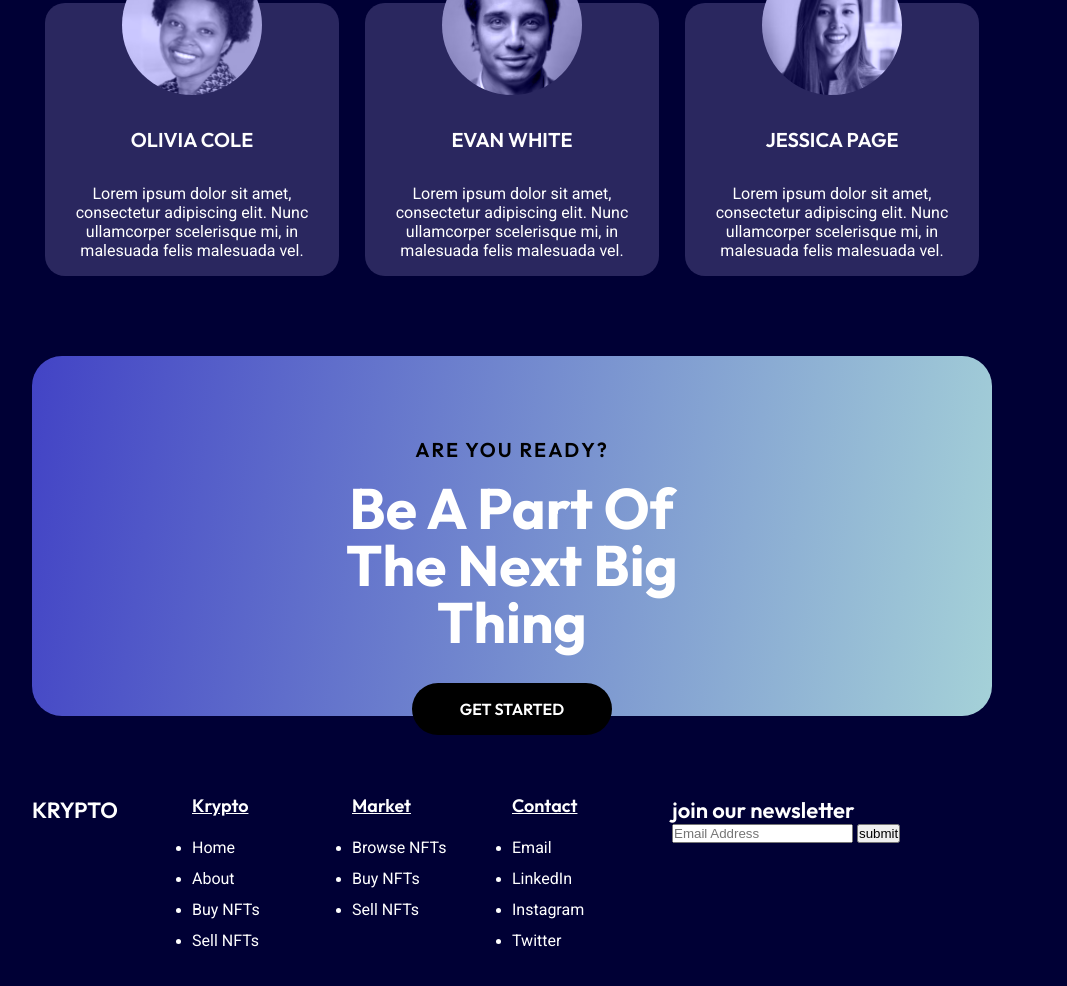
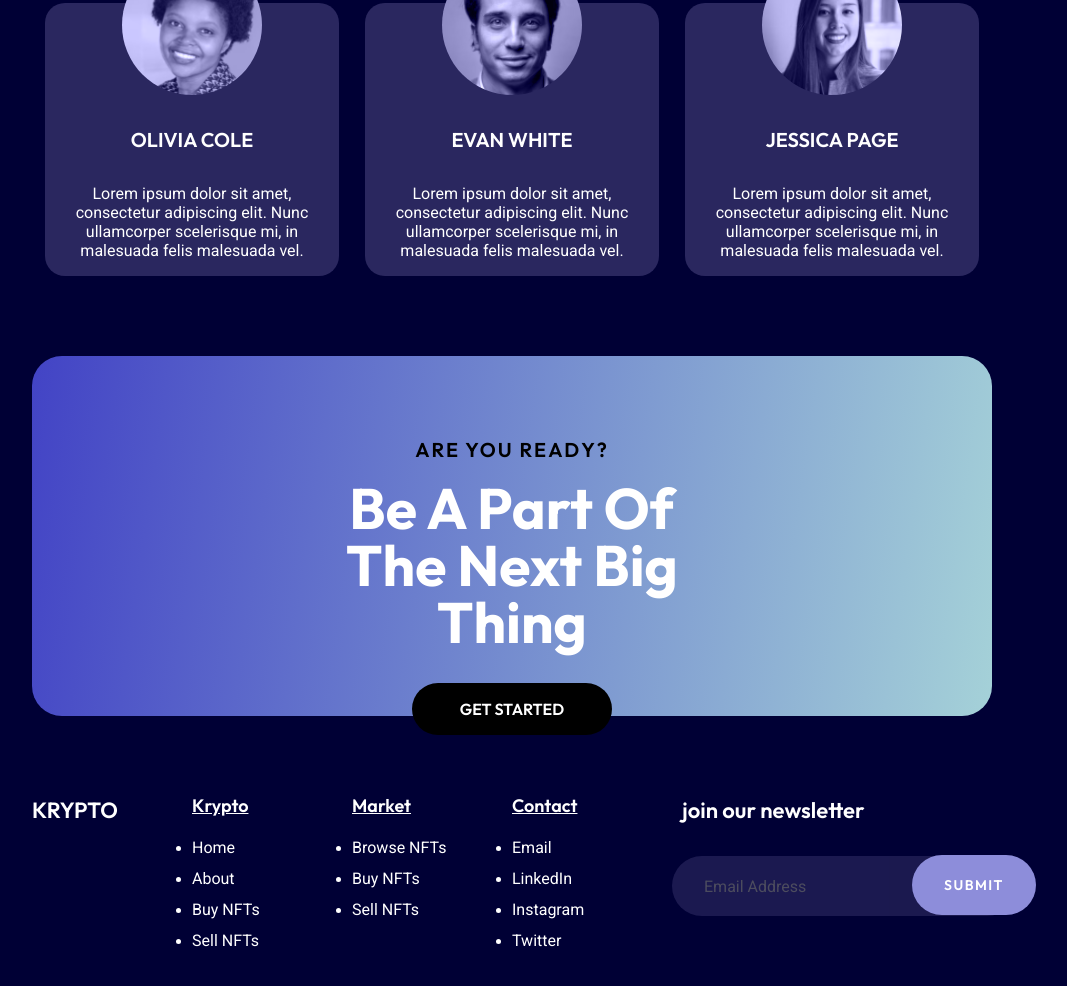
Before and after one commit to Wandonium/krypto-nfts, a plain HTML site: page index.html in a window 1280 px wide. Shown: the part 2352-3338 px from the top of the page, without its empty margins (128-1195 px from the left). Drawn offline with Linux system fonts and the light colour scheme.

Commit message:
Desktop version complete. Moving on to Tablet and Mobile versions.

```diff
--- a/index.html
+++ b/index.html
@@ -137,8 +137,10 @@
             </div>
             <div class="newsletter">
                 <p>join our newsletter</p>
-                <input type="email" placeholder="Email Address" />
-                <button id="submit">submit</button>
+                <div class="email">
+                    <input type="email" placeholder="Email Address" />
+                    <button id="submit">submit</button>
+                </div>
             </div>
         </footer>
     </div>
--- a/style.css
+++ b/style.css
@@ -336,4 +336,50 @@ footer > div > ul > li > a {
     font-size: 22px;
     line-height: 28px;
     color: #FFFFFF;
+    padding-left: 10px;
 }
+
+.email {
+    margin-top: 2rem;
+}
+
+.email > input {
+    background: #2A275F;
+    border-radius: 70px;
+    border: none;
+    width: 345px;
+    height: 60px;
+    font-family: 'Roboto', sans-serif;
+    font-style: normal;
+    font-weight: 400;
+    font-size: 16px;
+    line-height: 31px;
+    color: #FFFFFF;
+    opacity: 0.65;
+    padding-left: 2rem;
+    display: flex;
+    align-items: center;
+}
+
+#submit {
+    display: flex;
+    flex-direction: row;
+    justify-content: center;
+    align-items: center;
+    padding: 1rem 2rem;
+    background: #8D8DDA;
+    border-radius: 40px;
+    position: relative;
+    top: -3.8rem;
+    left: 15rem;
+    font-family: 'Outfit', sans-serif;
+    font-style: normal;
+    font-weight: 600;
+    font-size: 14px;
+    line-height: 28px;
+    text-align: center;
+    letter-spacing: 0.1em;
+    text-transform: uppercase;
+    color: #FFFFFF;
+    border: none;
+}
```
